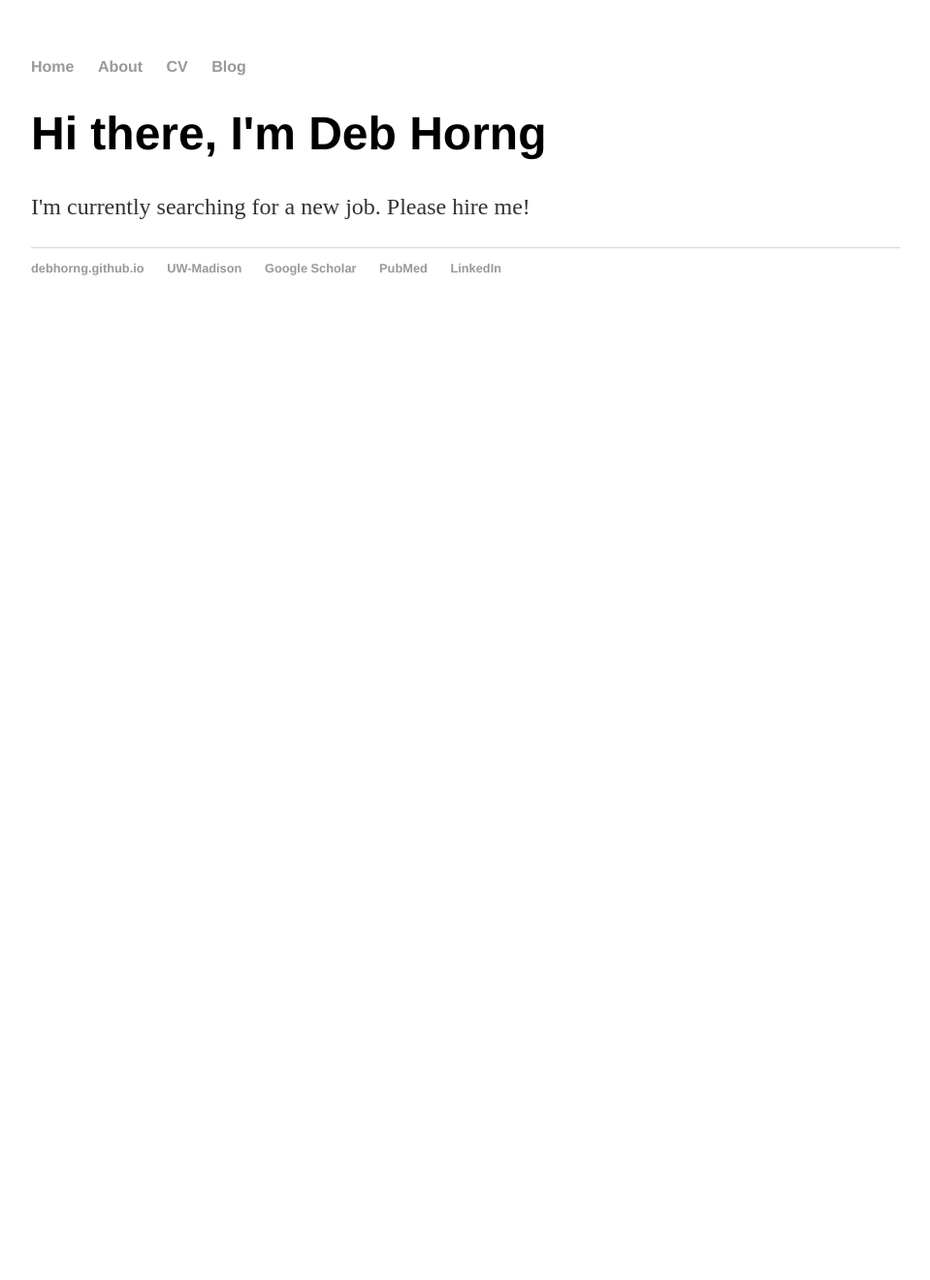
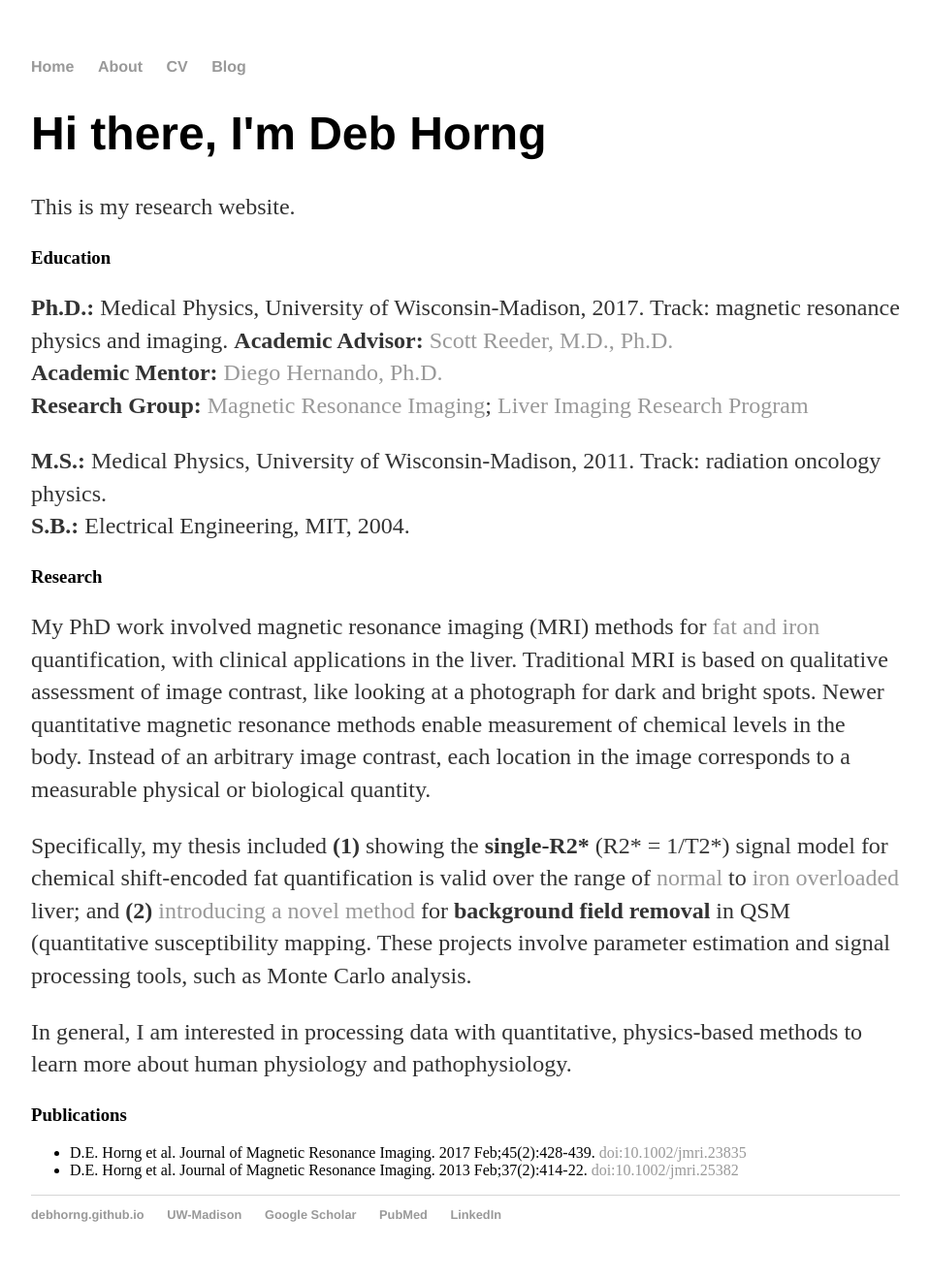
Before and after one commit to debhorng/debhorng.github.io, a Jekyll site: the page built from index.html, in a window 1280 px wide. Shown: the whole page at 97% size, without its empty margins (160-1119 px from the left). Built offline with Jekyll 4.4.1, drawn with Linux system fonts in a browser that asks for light colours; before the commit the page ends 900 px from its top, so only the background shows below that.

Commit message:
Update index.html

```diff
--- a/index.html
+++ b/index.html
@@ -4,5 +4,31 @@ title: Deb Horng
 ---
     		<div class="blurb">
         		<h1>Hi there, I'm Deb Horng</h1>
-				<p>I'm currently searching for a new job. Please hire me!</p>
+				<p>This is my research website.</p>
     		</div><!-- /.blurb -->
+
+<h3>Education</h3>
+<p>
+<strong>Ph.D.:</strong> Medical Physics, University of Wisconsin-Madison, 2017. Track: magnetic resonance physics and imaging.
+<strong>Academic Advisor:</strong> <a href="https://www.radiology.wisc.edu/people/facultyContent.php?vaultID=46">Scott Reeder, M.D., Ph.D.</a>
+<br><strong> Academic Mentor:</strong> <a href="http://www.medphysics.wisc.edu/~dhernando/">Diego Hernando, Ph.D.</a>
+<br><strong>Research Group:</strong> <a href="https://www.radiology.wisc.edu/research/MRI/">Magnetic Resonance Imaging</a>; <a href ="https://www.radiology.wisc.edu/research/LIRP/">Liver Imaging Research Program</a>
+</p>
+
+<p><strong>M.S.:</strong> Medical Physics, University of Wisconsin-Madison, 2011. Track: radiation oncology physics.
+<br><strong>S.B.:</strong> Electrical Engineering, MIT, 2004.
+</p>
+
+<h3>Research</h3>
+<p>My PhD work involved magnetic resonance imaging (MRI) methods for <a href="https://www.radiology.wisc.edu/research/LIRP/currentResearch.php">fat and iron</a>  quantification, with clinical applications in the liver. Traditional MRI is based on qualitative assessment of image contrast, like looking at a photograph for dark and bright spots. Newer quantitative magnetic resonance methods enable measurement of chemical levels in the body. Instead of an arbitrary image contrast, each location in the image corresponds to a measurable physical or biological quantity.
+<p>Specifically, my thesis included <b>(1)</b> showing the <b>single-R2*</b> (R2* = 1/T2*) signal model for chemical shift-encoded fat quantification is valid over the range of  <a href="http://dx.doi.org/10.1002/jmri.23835">normal</a> to <a href="http://dx.doi.org/10.1002/jmri.25382">iron overloaded</a> liver; and <b>(2)</b> <a href="http://www.ismrm.org/16/program_files/O62.htm">introducing a novel method</a> for <b>background field removal</b> in QSM (quantitative susceptibility mapping. These projects involve parameter estimation and signal processing tools, such as Monte Carlo analysis.
+<p>In general, I am interested in processing data with quantitative, physics-based methods to learn more about human physiology and pathophysiology.
+
+
+<h3>Publications</h3>
+<ul>
+<li>D.E. Horng et al. Journal of Magnetic Resonance Imaging. 2017 Feb;45(2):428-439. <a href="http://doi.org/10.1002/jmri.23835">doi:10.1002/jmri.23835</a>
+</li>
+<li>D.E. Horng et al. Journal of Magnetic Resonance Imaging. 2013 Feb;37(2):414-22. <a href="http://doi.org/10.1002/jmri.25382">doi:10.1002/jmri.25382</a>
+</li>
+</ul>
```
